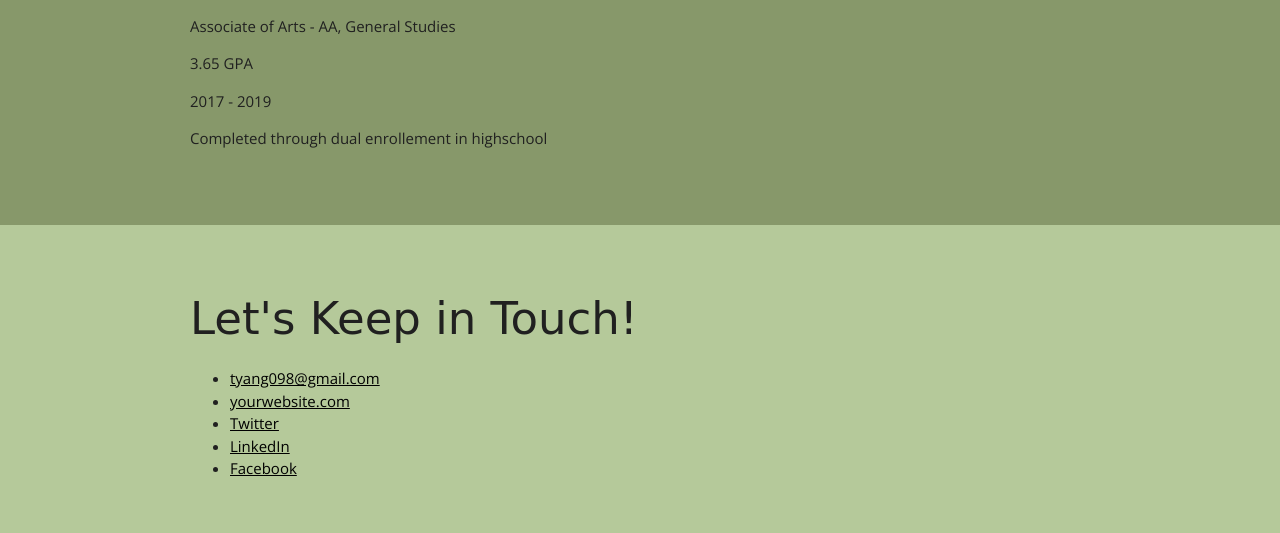
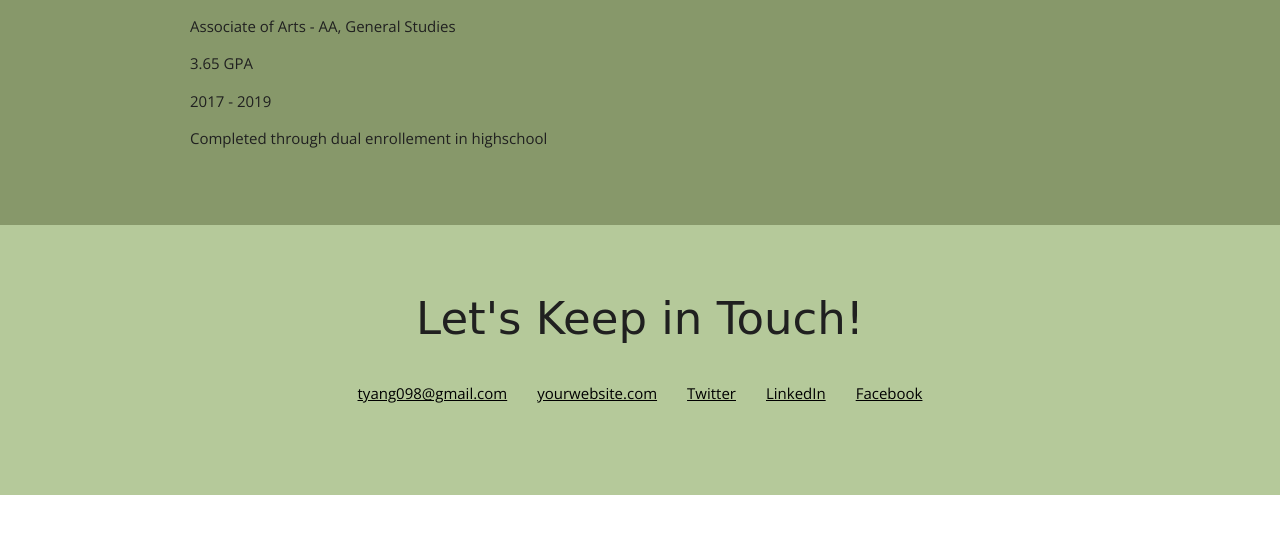
Before and after one commit to timanese/personal-Portfolio, a plain HTML site: page index.html in a window 1280 px wide. Shown: the part 4227-4760 px from the top of the page. After the commit the page ends 4722 px from the top, so only its background shows below. Drawn offline with nearby package versions, Linux system fonts and the light colour scheme; a web font is replaced by a local one.

Commit message:
change footer to center allign and flexing it

```diff
--- a/css/style.css
+++ b/css/style.css
@@ -64,6 +64,7 @@ h1, h2 {
 ----------------------------------*/
 header {
     background: #B5C99A;
+
 }
 /* Project
 ----------------------------------*/
@@ -95,4 +96,17 @@ header {
 ----------------------------------*/
 footer {
     background: #B5C99A;
+    text-align: center;
 }
+.contact-list{
+    list-style-type: none;
+    padding: 0px;
+    display: flex;
+    justify-content: center;
+
+}
+.contact-list a{
+    padding: 15px;
+    display: inline-block;
+
+}
--- a/index.html
+++ b/index.html
@@ -139,7 +139,7 @@
             <h2>Let's Keep in Touch!</h2>
 
             <!-- Social media and contact links. Add or remove any networks. -->
-            <ul>
+            <ul class = "contact-list">
               <li><a href="mailto:tyang098@gmail.com">tyang098@gmail.com</a></li>
               <li><a href="http://yourwebsite.com" target="_blank">yourwebsite.com</a></li>
               <li><a href="#" target="_blank">Twitter</a></li>
```
